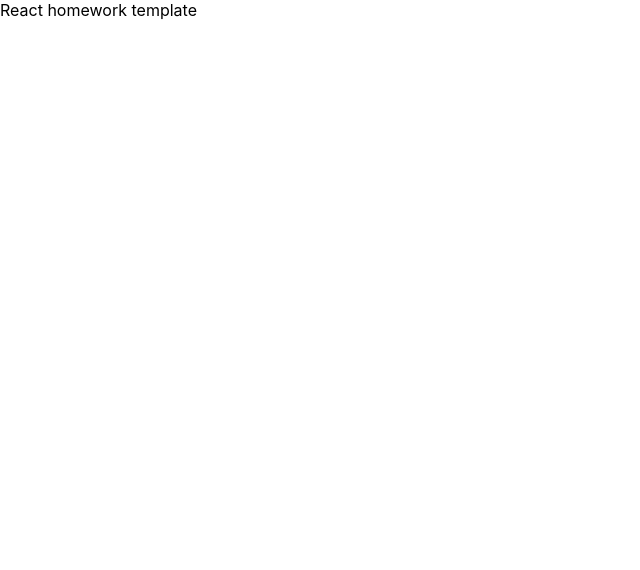
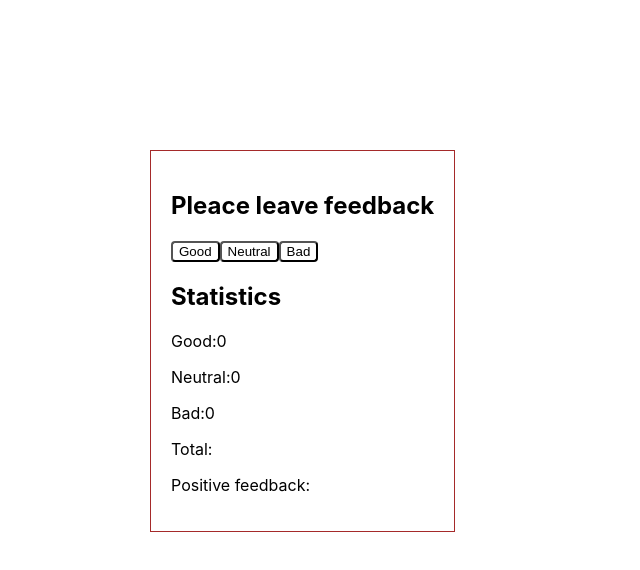
Before and after one commit to Mis25786/goit-react-hw-02-feedback, a React (Create React App) app: page / in a window 1280 px wide. Shown: the top 570 px of the page, without its empty margins (0-640 px from the left). Built offline with nearby package versions, Linux system fonts and the light colour scheme.

Commit message:
start-21.03.23

```diff
--- a/src/components/App.jsx
+++ b/src/components/App.jsx
@@ -1,3 +1,9 @@
+import Feedback from './Feedback/Feedback';
+
 export const App = () => {
-  return <div>React homework template</div>;
+  return (
+    <>
+      <Feedback />
+    </>
+  );
 };
--- /dev/null
+++ b/src/components/Feedback/Feedback.jsx
@@ -0,0 +1,75 @@
+import PropTypes from 'prop-types';
+import React, { Component } from 'react';
+import css from './Feedback.module.css';
+
+class Feedback extends Component {
+  //   static defaultProps = {
+  //     good: 0,
+  //     neutral: 0,
+  //     bad: 0,
+  //   };
+
+  static propTypes = {};
+
+  state = {
+    good: 0,
+    neutral: 0,
+    bad: 0,
+  };
+
+  handelIncrement = () => {
+    this.setState(prevState => ({
+      good: prevState.good + 1,
+      neutral: prevState.neutral + 1,
+      bad: prevState.bad + 1,
+    }));
+  };
+
+  //   handelIncrementGood = () => {
+  //     this.setState(prevState => ({ good: prevState.good + 1 }));
+  //   };
+  //   handelIncrementNeutral = () => {
+  //     this.setState(prevState => ({ neutral: prevState.neutral + 1 }));
+  //   };
+  //   handelIncrementBad = () => {
+  //     this.setState(prevState => ({ bad: prevState.bad + 1 }));
+  //   };
+
+  countTotalFeedback = () => {
+    console.log(this.state.props);
+  };
+
+  countPositiveFeedbackPercentage = () => {};
+
+  render() {
+    return (
+      <div className={css.Feedback}>
+        <h2 className="Feedback__name">Pleace leave feedback</h2>
+
+        <div className="Feedback__btn">
+          <button type="button" onClick={this.handelIncrement}>
+            Good
+          </button>
+          <button type="button" onClick={this.handelIncrement}>
+            Neutral
+          </button>
+          <button type="button" onClick={this.handelIncrement}>
+            Bad
+          </button>
+        </div>
+
+        <h2 className="Feedback__statistics">Statistics</h2>
+
+        <div className="Feedback__item">
+          <p>Good:{this.state.good}</p>
+          <p>Neutral:{this.state.neutral}</p>
+          <p>Bad:{this.state.bad}</p>
+          <p>Total:</p>
+          <p>Positive feedback:</p>
+        </div>
+      </div>
+    );
+  }
+}
+
+export default Feedback;
--- /dev/null
+++ b/src/components/Feedback/Feedback.module.css
@@ -0,0 +1,28 @@
+.Feedback {
+  margin-left: 150px;
+  margin-top: 150px;
+
+  padding: 20px;
+  /* text-align: center; */
+
+  display: inline-block;
+  border: 1px solid brown;
+}
+
+.Feedback__name {
+}
+
+button {
+  border-radius: 4px;
+  background-color: #fff;
+  cursor: pointer;
+}
+
+.Feedback__btn {
+}
+
+.Feedback__statistics {
+}
+
+.Feedback__item {
+}
```
Also changed, not shown: public/index.html (+0 -10 lines).
